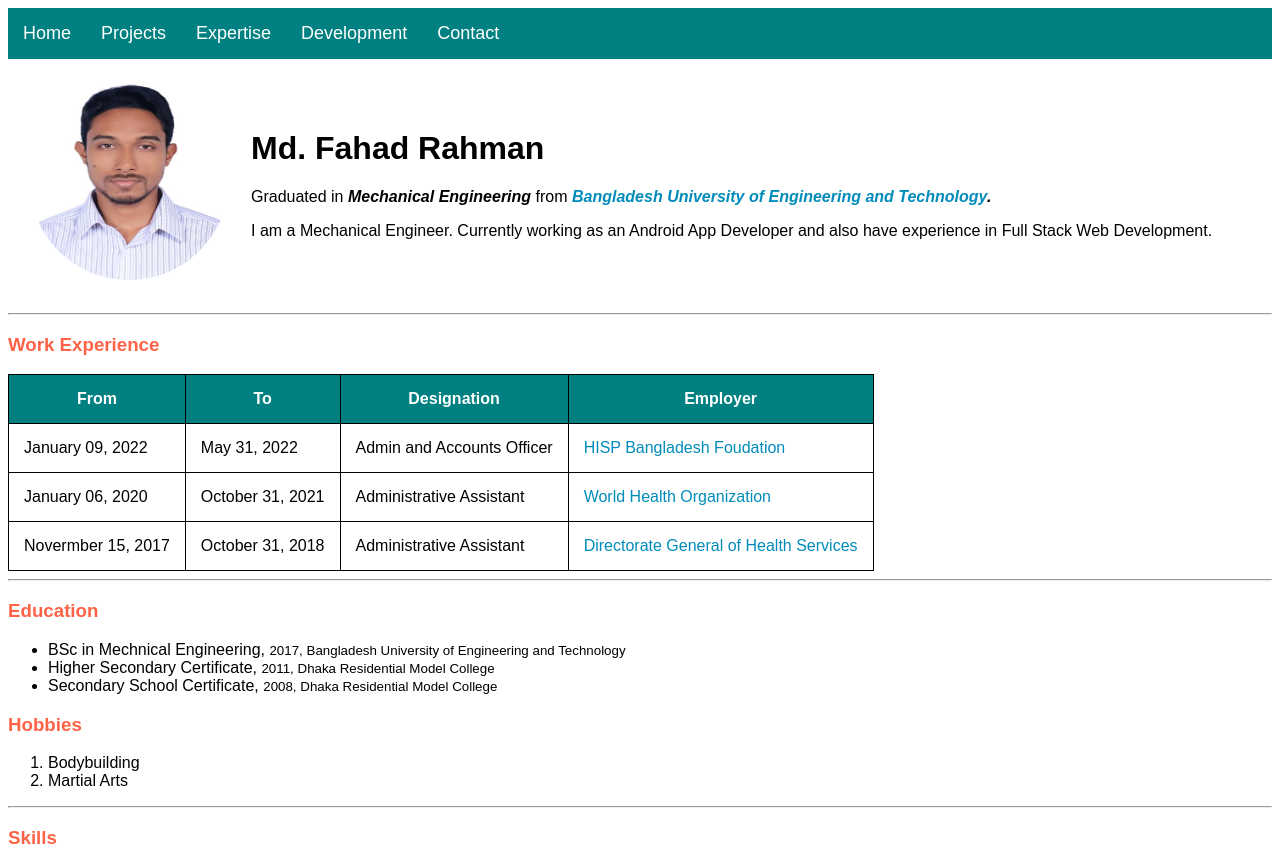
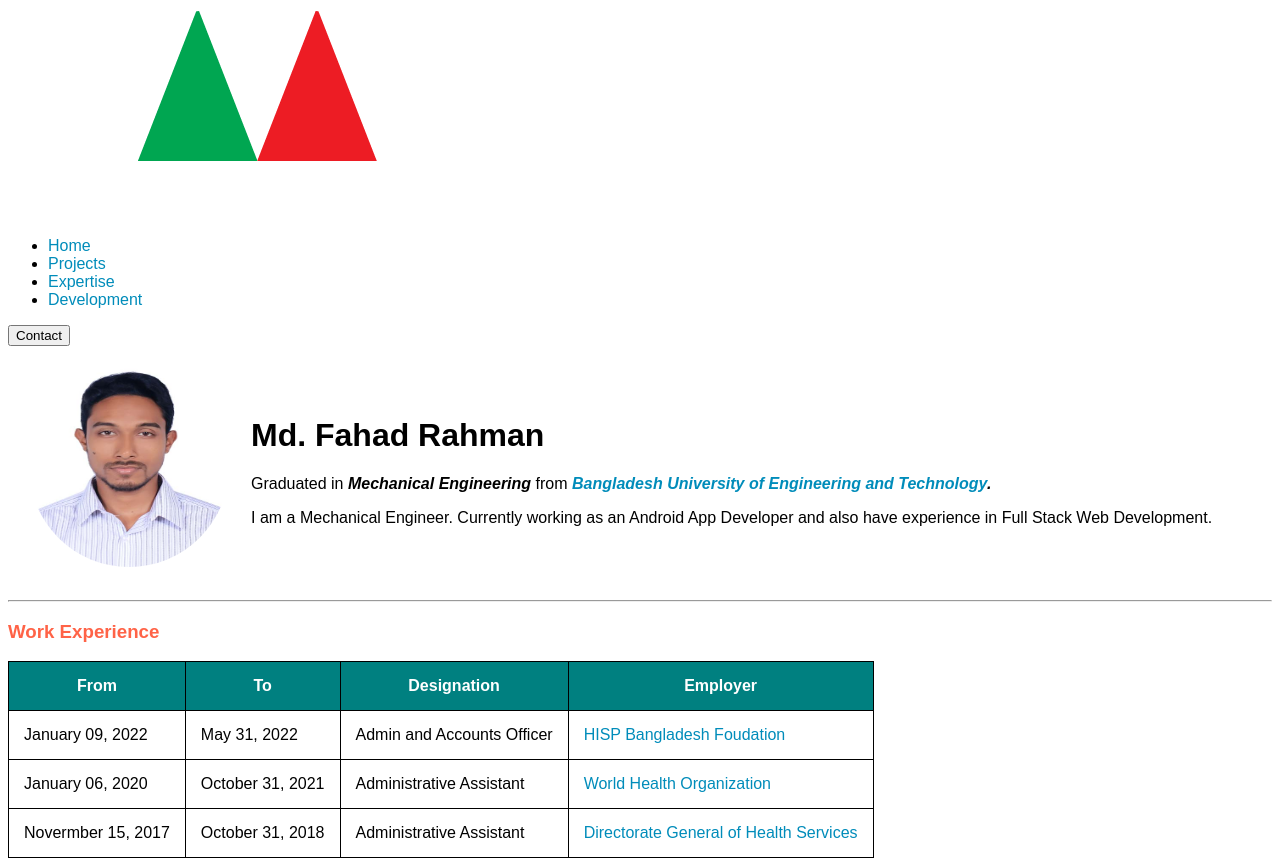
Before and after one commit to fahad9993/cv, a plain HTML site: page index.html in a window 1280 px wide. Shown: the top 861 px of the page. Drawn offline with Linux system fonts and the light colour scheme.

Commit message:
nav-menu changed

```diff
--- a/index.html
+++ b/index.html
@@ -9,15 +9,18 @@
   </head>
 
   <body>
-    <nav class="navbar">
-      <ul>
-          <li><a href="index.html">Home</a></li>
-          <li><a href="#projects">Projects</a></li>
-          <li><a href="#expertise">Expertise</a></li>
-          <li><a href="#development">Development</a></li>
-          <li><a href="contact.html" target="_blank">Contact</a></li>
-      </ul>
-    </nav>
+    <header>
+        <img src="./images/logo.png" alt="logo" class="logo">
+        <nav>
+            <ul class="nav__links">
+                <li><a href="index.html">Home</a></li>
+                <li><a href="#Projects">Projects</a></li>
+                <li><a href="#Expertise">Expertise</a></li>
+                <li><a href="#Development">Development</a></li>
+            </ul>
+        </nav>
+        <a href="contact.html" target="_blank" class="cta"><button>Contact</button></a>
+    </header>
     <table cellspacing="20">
       <tr>
         <td><img src="images/passport_photo.jpg" alt="Passport Photo" width="200px" height="200px"></td>
```
